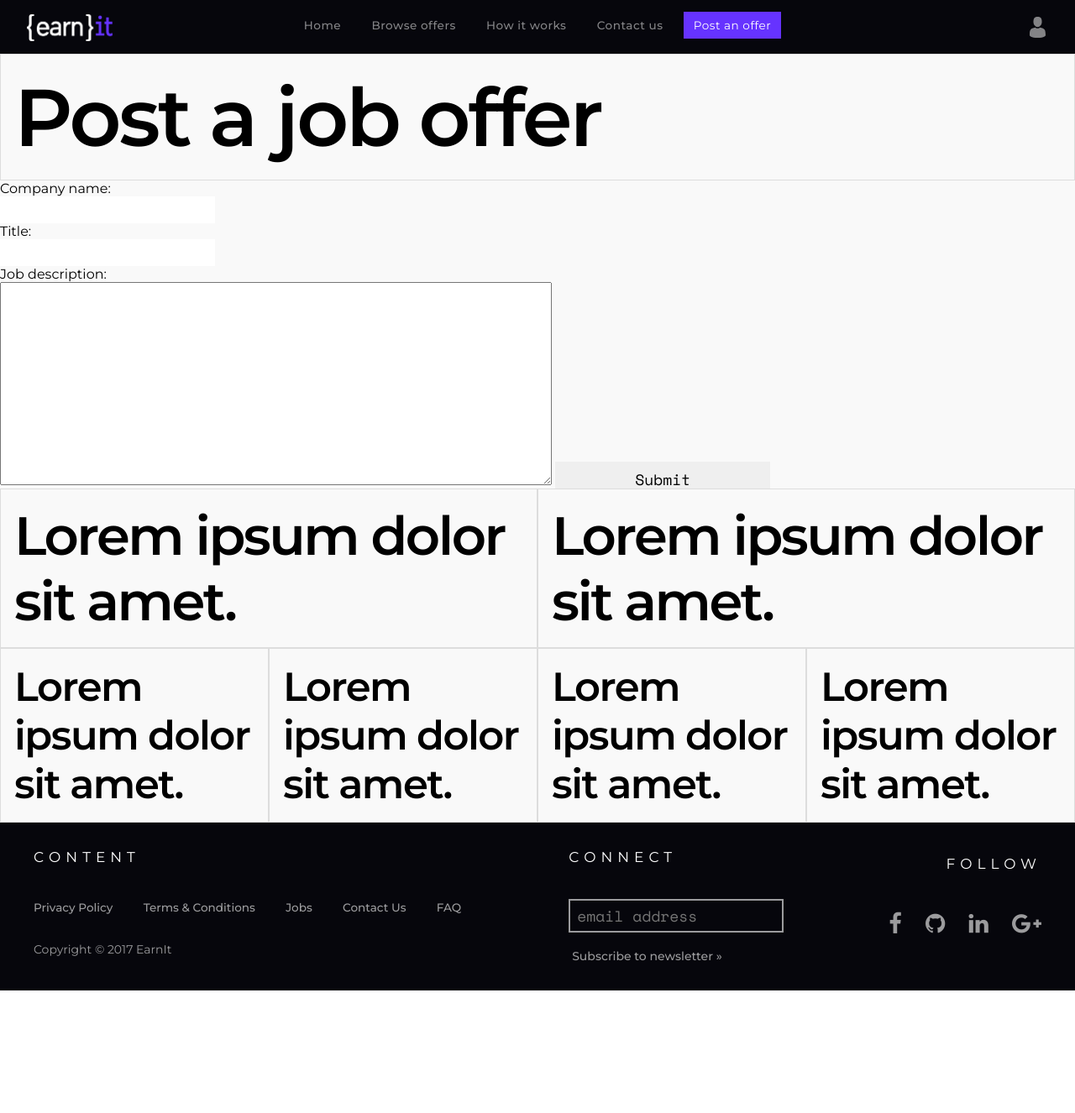
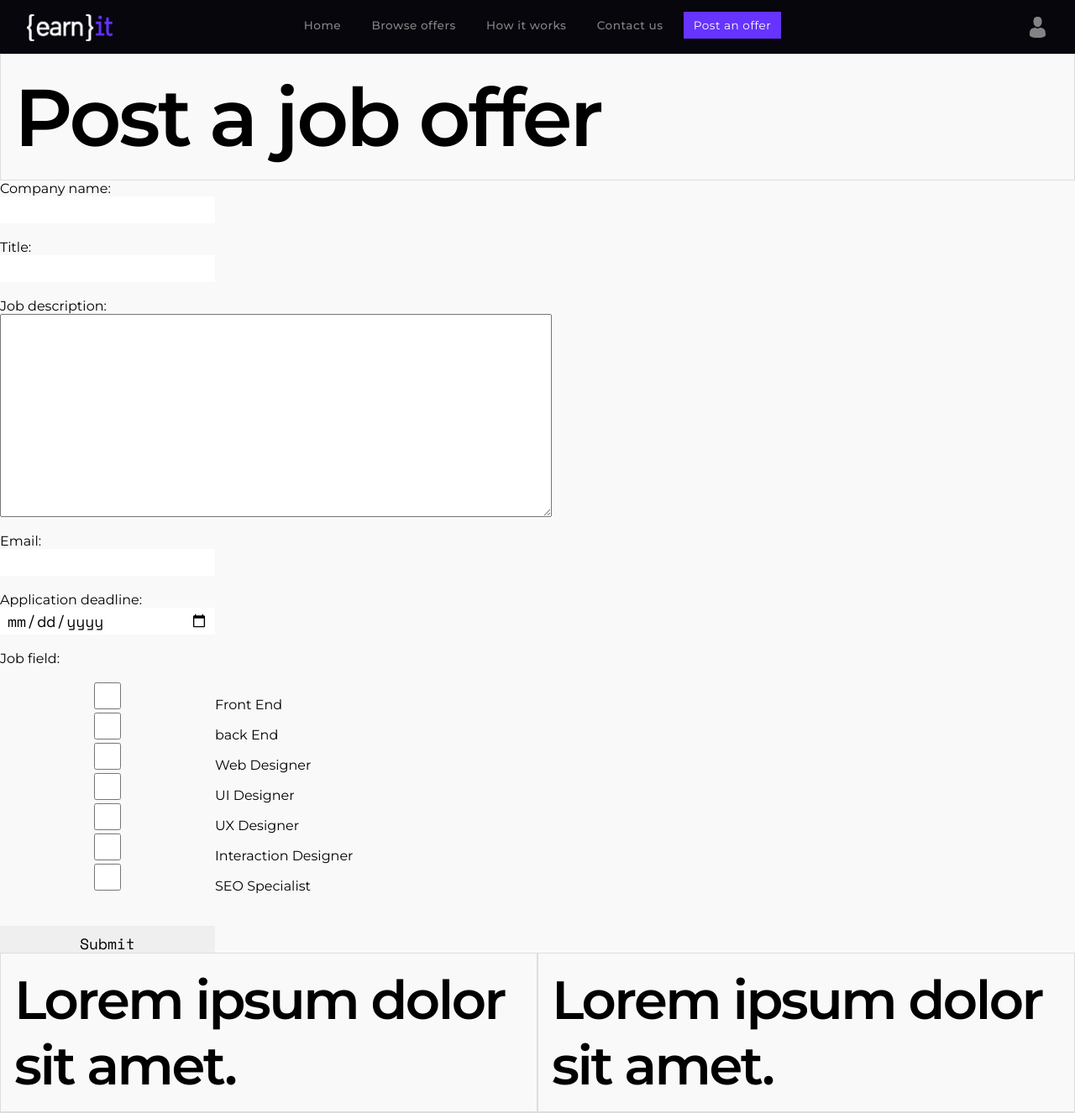
Before and after one commit to myelonka/earnit, a PHP site: page /post.php in a window 1280 px wide. Shown: the top 1326 px of the page at 84% size. Before the commit the page ends 1180 px from the top, so only its background shows below. Run offline with PHP 8.4, Linux system fonts and the light colour scheme; some libraries are stand-ins or nearby versions.

Commit message:
post ad
not finished

```diff
--- a/post.php
+++ b/post.php
@@ -18,18 +18,78 @@
 
 		<div class="page-container">
 			<div class="col-12"><h1>Post a job offer</h1></div>
+        <?php
+           if (isset($_POST['submit'])){//if submit button is pressed
+               //add security
+               $author = trim($_POST['author']);
+               $title = trim($_POST['title']);
+               $description = trim($_POST['description']);
+               $employerMail = trim($_POST['employerMail']);
+               $deadline = strtotime($_POST['deadline']);//converting into timestamp
+               $deadline = date("Y-m-d, $deadline");//formating before saing into DB
+               $field = $_POST['field'];//do i need to modify?
 
-            <form method="post" action="formtest.php">
-                Company name:<br>
-              <input type="text" name="author"><br>
+               if (!$author || !$title || !$description || !$employerMail || !$deadline){
+                   printf('You must fill out all the form fields');
+               } //29:00 on video
+
+               $author = addslashes($author);
+               $title = addslashes($title);
+               $description = addslashes($description);
+               $employerMail = addslashes($employerMail);
+               $deadline = addslashes($deadline); //do this parameter need addslashes?
+
+            @ $db = new mysqli($dbserver, $dbuser, $dbpass, $dbname);
+
+                if ($db->connect_error) {
+                echo "could not connect: " . $db->connect_error;
+                printf("<br><a href=index.php>Return to home page </a>");
+                exit();
+                }
+
+               $smth = $db->prepare('INSERT INTO posts (postid, author, title, description, empoyerMail, deadlline)VALUES (null, ?, ?, ?, ?, ?)');
+
+               $smth->bind_param('sssss', $author, $title, $description, $empoyerMail, $deadlline);
+               $smth->execute();
+
+               if (isset($_POST['field'])) {
+                    $optionArray = $_POST['field'];
+                    for ($i=0; $i<count($optionArray); $i++) {
+                        echo $optionArray[$i]."<br />";
+                        $fieldvalue = $opptionArray[i].value;//which checkbox was marked
+                    }
+                }
+
+               $smth1 = $db->prepare('INSERT INTO category (categoryid, categoryname) VALUES (null, ?)');
+
+               $smth1->bind_param('s', $fieldvalue);//value = stored from for loop
+               $smth1->execute();
+           }
+
+        ?>
+            <form method="post" action="post.php">
+              Company name:<br>
+              <input type="text" name="author" value=""><br><br>
               Title:<br>
-              <input type="text" name="title"><br>
+              <input type="text" name="title" value=""><br><br>
               Job description:<br>
-              <textarea type="text" name="description" cols="80px" rows="15" wrap="soft">
-              </textarea>
-
+              <textarea type="text" name="description" value="description" cols="80px" rows="15" wrap="soft">
+              </textarea><br><br>
+              Email:<br>
+              <input type="email" name="employerMail"><br><br>
+              Application deadline:<br>
+              <input type="date" min="2017-01-01" name="deadline"><br><br>
+              Job field:<br><br>
+              <input type="checkbox" name="field[]" value="1">Front End<br>
+              <input type="checkbox" name="field[]" value="2" >back End<br>
+              <input type="checkbox" name="field[]" value="3">Web Designer<br>
+              <input type="checkbox" name="field[]" value="4" >UI Designer<br>
+              <input type="checkbox" name="field[]" value="5">UX Designer<br>
+              <input type="checkbox" name="field[]" value="6" >Interaction Designer<br>
+              <input type="checkbox" name="field[]" value="7">SEO Specialist<br><br><br>
               <input type="submit">
             </form>
+
 
 			<div class="col-6"><h2>Lorem ipsum dolor sit amet.</h2></div>
 			<div class="col-6" style="grid-column: 7/13"><h2>Lorem ipsum dolor sit amet.</h2></div>
```
